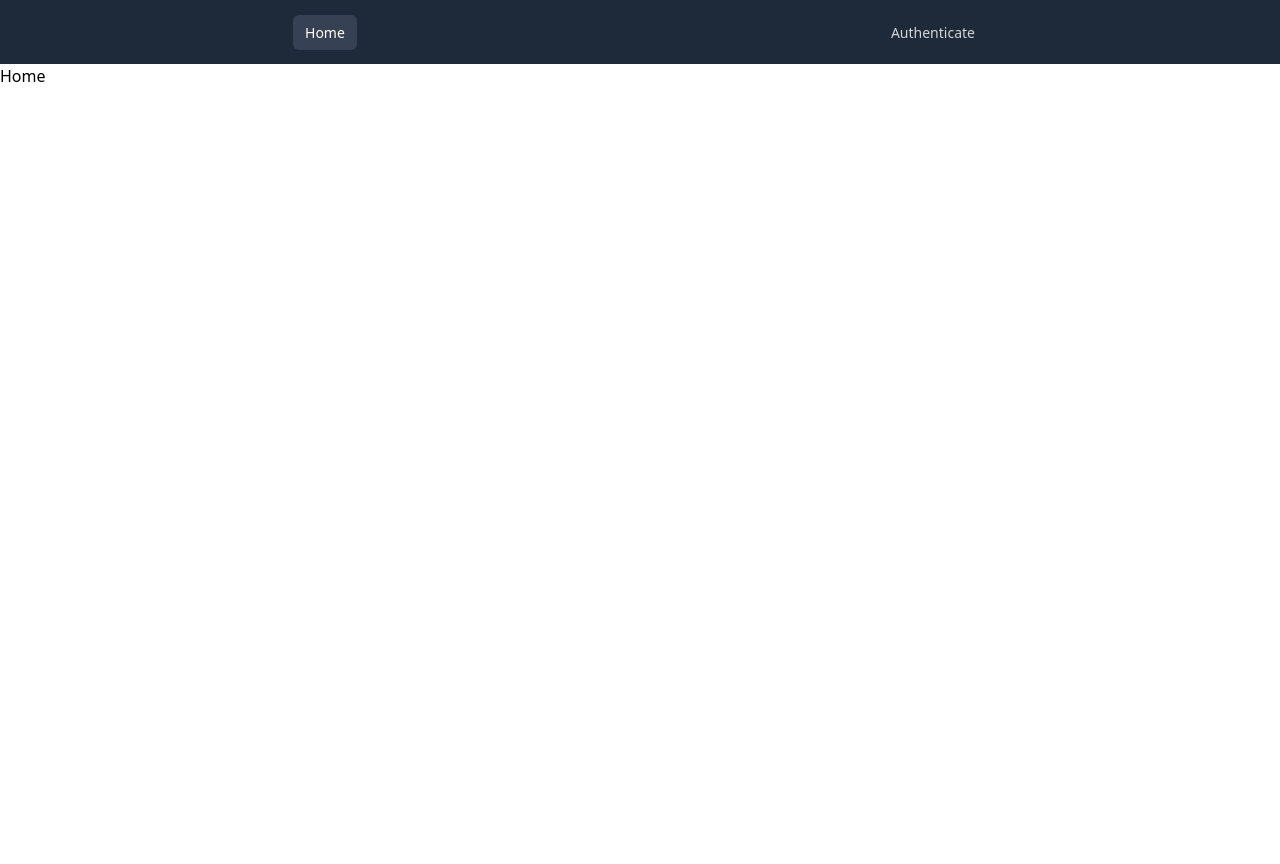
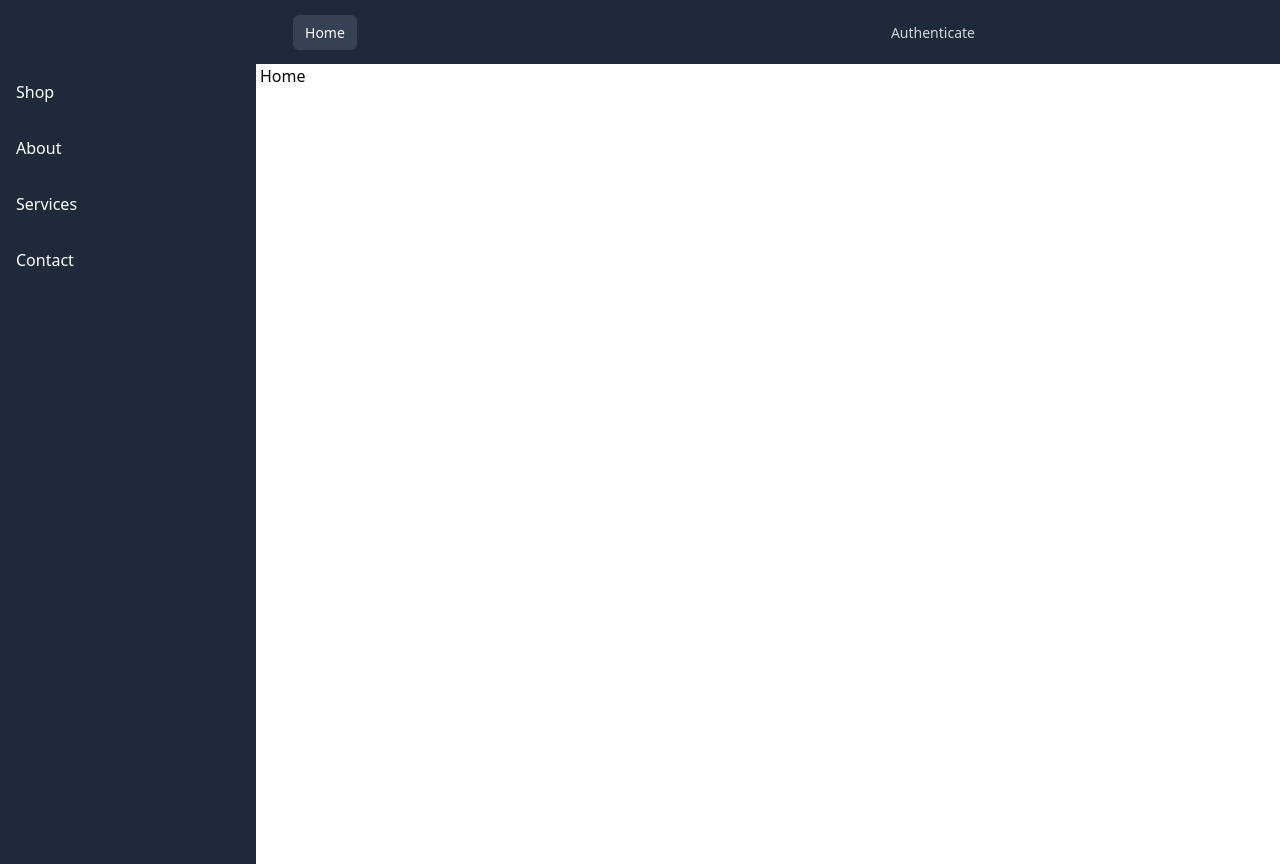
Before and after one commit to adarshmanwal/YogaClasses, a React (Vite) app in the folder yoga-classes-front-end/: page / in a window 1280 px wide. Before the commit the page ends 800 px from the top, so only its background shows below. Built offline with nearby package versions, Linux system fonts and the light colour scheme.

Commit message:
SideNav added

```diff
--- /dev/null
+++ b/yoga-classes-front-end/src/components/SideNav.jsx
@@ -0,0 +1,14 @@
+import React from "react";
+
+export default function SideNav() {
+  return (
+    <div className="h-screen w-64 bg-gray-800 text-white">
+      <ul>
+        <li className="p-4 hover:bg-gray-700 cursor-pointer">Shop</li>
+        <li className="p-4 hover:bg-gray-700 cursor-pointer">About</li>
+        <li className="p-4 hover:bg-gray-700 cursor-pointer">Services</li>
+        <li className="p-4 hover:bg-gray-700 cursor-pointer">Contact</li>
+      </ul>
+    </div>
+  );
+}
--- a/yoga-classes-front-end/src/pages/Root.jsx
+++ b/yoga-classes-front-end/src/pages/Root.jsx
@@ -1,14 +1,22 @@
 import React from "react";
 import { Outlet } from "react-router-dom";
 import Header from "../components/Header";
+import SideNav from "../components/SideNav";
 
 export default function Root() {
   return (
     <>
       <Header></Header>
-      <main>
-        <Outlet></Outlet>
-      </main>
+      <div className="flex flex-col md:flex-row space-x-1">
+        <div className="">
+          <SideNav></SideNav>
+        </div>
+        <div className="flex-1">
+          <main>
+            <Outlet></Outlet>
+          </main>
+        </div>
+      </div>
     </>
   );
 }
```
Also changed, not shown: 1 other file (tests, documents, lock files or other folders).
